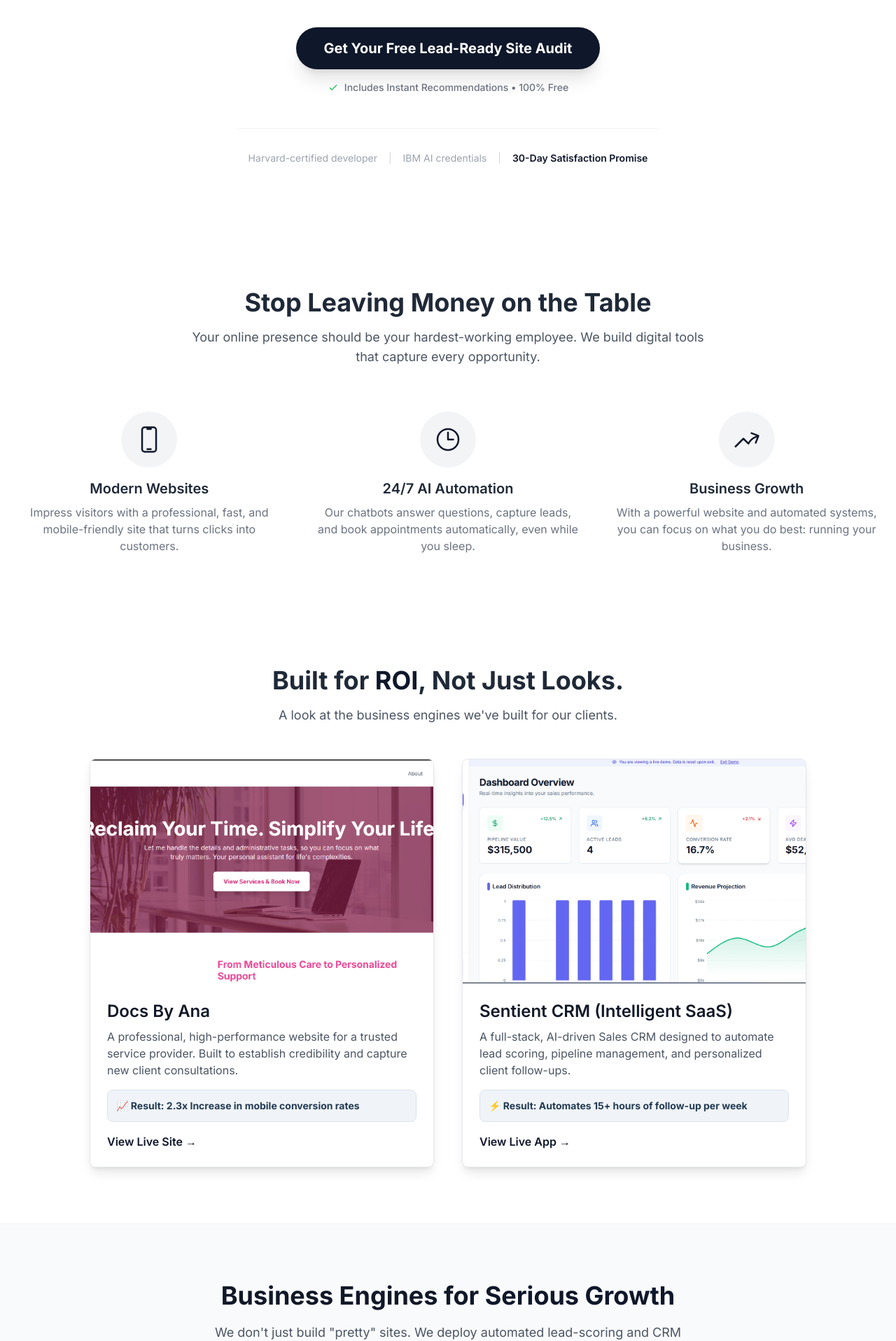
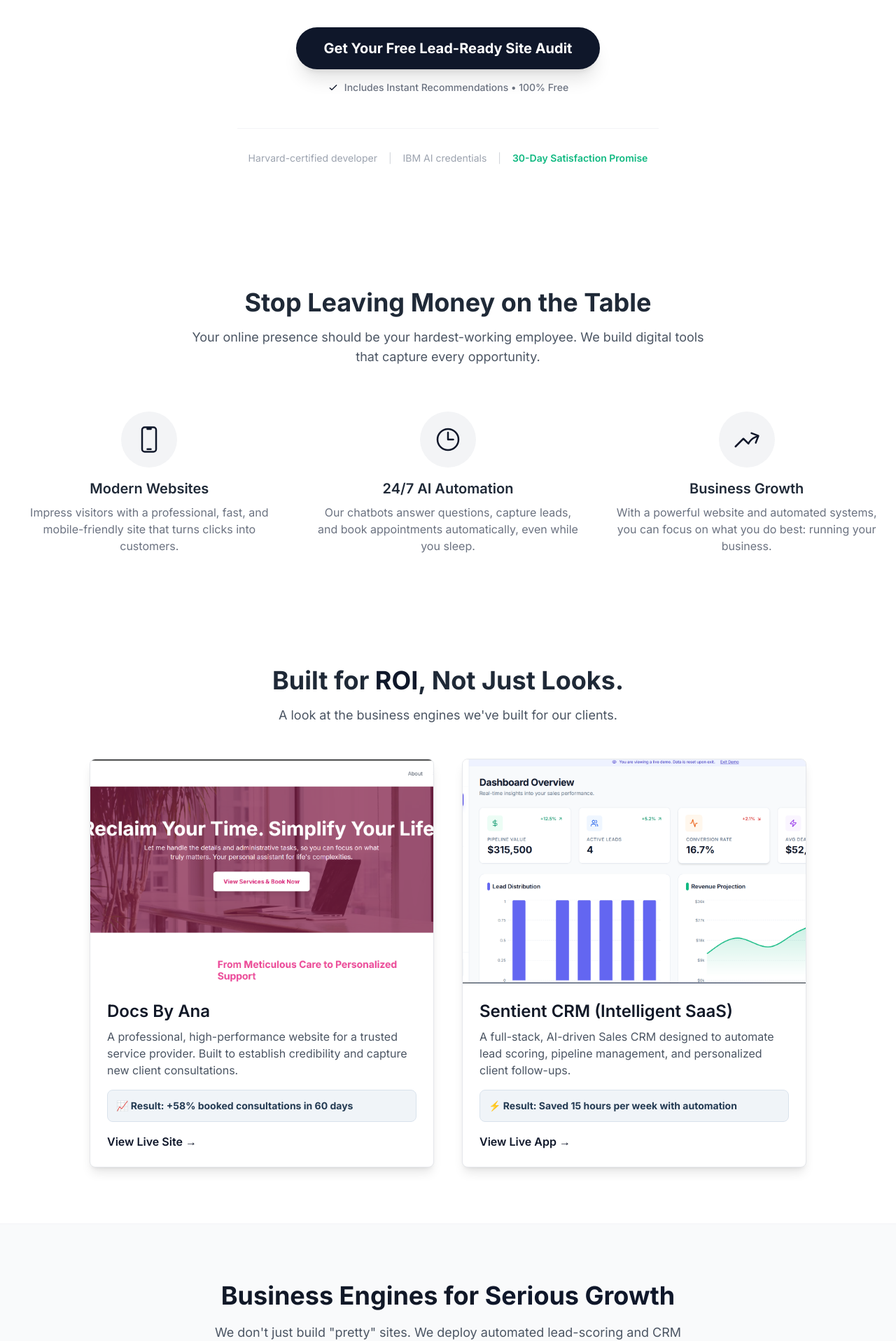
Before and after one commit to CyberSanderson/servengines, a Next.js app: page / in a window 1280 px wide. Shown: the part 572-2488 px from the top of the page at 70% size. Built offline with nearby package versions, Linux system fonts and the light colour scheme.

Commit message:
added quantative measurement

```diff
--- a/src/components/Hero.tsx
+++ b/src/components/Hero.tsx
@@ -10,21 +10,19 @@ const Hero = () => {
     <section className="bg-white text-gray-900">
       <div className="container mx-auto flex flex-col items-center px-6 py-24 text-center">
 
-        {/* Headline - Niche Focused */}
-
+        {/* HYBRID HEADLINE: Specific Niche + Better "System" Language */}
         <motion.h1
           initial={{ opacity: 0, y: -20 }}
           animate={{ opacity: 1, y: 0 }}
           transition={{ duration: 0.8, delay: 0.2 }}
           className="text-4xl md:text-6xl font-extrabold leading-tight mb-4 max-w-5xl"
         >
-              Websites + AI Systems for <span className="text-gold-500">Document Preparers, Coaches & Agents</span>
+          Websites & Automated Lead Systems for <span className="text-gold-500">Document Preparers, Coaches & Agents</span>
           <br className="hidden md:block" />
           That Book Clients Automatically.
         </motion.h1>
 
-
-        {/* Subheadline - Outcome Focused */}
+        {/* Subheadline */}
         <motion.p
           initial={{ opacity: 0, y: 20 }}
           animate={{ opacity: 1, y: 0 }}
@@ -35,7 +33,7 @@ const Hero = () => {
           that capture attention and turn visitors into booked appointments—backed by Harvard & IBM-certified expertise.
         </motion.p>
 
-        {/* "Ideal For" Tag List - Visual reinforcement of the niche */}
+        {/* Niche Tags - Visual Reinforcement */}
         <motion.div
           initial={{ opacity: 0 }}
           animate={{ opacity: 1 }}
@@ -48,7 +46,7 @@ const Hero = () => {
           <span className="text-gray-900 bg-gray-100 px-3 py-1 rounded-full border border-gray-200">Real Estate Agents</span>
         </motion.div>
 
-        {/* --- CTA (High Contrast & Clear Value) --- */}
+        {/* CTA Section */}
         <motion.div
           initial={{ opacity: 0, scale: 0.8 }}
           animate={{ opacity: 1, scale: 1 }}
@@ -62,12 +60,13 @@ const Hero = () => {
             Get Your Free Lead-Ready Site Audit
           </Link>
           <span className="mt-4 text-sm font-medium text-gray-500 flex items-center gap-2">
-             <svg className="w-4 h-4 text-green-500" fill="none" stroke="currentColor" viewBox="0 0 24 24"><path strokeLinecap="round" strokeLinejoin="round" strokeWidth="2" d="M5 13l4 4L19 7"></path></svg>
+             {/* Checkmark icon using Indigo to match the button */}
+             <svg className="w-4 h-4 text-indigo-600" fill="none" stroke="currentColor" viewBox="0 0 24 24"><path strokeLinecap="round" strokeLinejoin="round" strokeWidth="2" d="M5 13l4 4L19 7"></path></svg>
              Includes Instant Recommendations • 100% Free
           </span>
         </motion.div>
 
-        {/* Trust Bar / Credentials */}
+        {/* Trust Bar */}
         <motion.div
           initial={{ opacity: 0 }}
           animate={{ opacity: 1 }}
@@ -78,7 +77,7 @@ const Hero = () => {
           <span className="hidden md:inline text-gray-300">|</span>
           <span className="mx-4">IBM AI credentials</span>
           <span className="hidden md:inline text-gray-300">|</span>
-          <span className="mx-4 font-semibold text-indigo-600">30-Day Satisfaction Promise</span>
+          <span className="mx-4 font-semibold text-gold-500">30-Day Satisfaction Promise</span>
         </motion.div>
       </div>
     </section>
--- a/src/components/Portfolio.tsx
+++ b/src/components/Portfolio.tsx
@@ -38,7 +38,7 @@ const Portfolio = () => {
 
           <div className="mt-12 grid grid-cols-1 md:grid-cols-2 gap-10 max-w-5xl mx-auto">
 
-            {/* --- PROJECT 1: REAL CLIENT (DOCS BY ANA) --- */}
+            {/* --- PROJECT 1: DOCS BY ANA --- */}
             <div className="bg-white rounded-lg border shadow-lg overflow-hidden group flex flex-col">
               <div className="relative h-64 md:h-80">
                 <div className="md:hidden">
@@ -64,10 +64,10 @@ const Portfolio = () => {
                   A professional, high-performance website for a trusted service provider. Built to establish credibility and capture new client consultations.
                 </p>
 
-                {/* --- ADDED: THE DATA PROOF --- */}
+                {/* --- UPDATED RESULT: BOOKINGS --- */}
                 <div className="mt-4 bg-indigo-50 border border-indigo-100 rounded-lg p-3">
                   <p className="text-sm font-bold text-indigo-800 flex items-center gap-2">
-                    📈 Result: 2.3x Increase in mobile conversion rates
+                    📈 Result: +58% booked consultations in 60 days
                   </p>
                 </div>
                 {/* ----------------------------- */}
@@ -83,7 +83,7 @@ const Portfolio = () => {
               </div>
             </div>
 
-            {/* --- PROJECT 2: SENTIENT CRM (SaaS APP) --- */}
+            {/* --- PROJECT 2: SENTIENT CRM --- */}
             <div className="bg-white rounded-lg border shadow-lg overflow-hidden group flex flex-col">
               <div className="relative h-64 md:h-80">
                 <div className="md:hidden">
@@ -109,10 +109,10 @@ const Portfolio = () => {
                   A full-stack, AI-driven Sales CRM designed to automate lead scoring, pipeline management, and personalized client follow-ups.
                 </p>
 
-                {/* --- ADDED: THE DATA PROOF --- */}
+                {/* --- UPDATED RESULT: HOURS SAVED --- */}
                 <div className="mt-4 bg-indigo-50 border border-indigo-100 rounded-lg p-3">
                   <p className="text-sm font-bold text-indigo-800 flex items-center gap-2">
-                    ⚡ Result: Automates 15+ hours of follow-up per week
+                    ⚡ Result: Saved 15 hours per week with automation
                   </p>
                 </div>
                 {/* ----------------------------- */}
```
Lines whose indentation alone changed are shown as unchanged.
